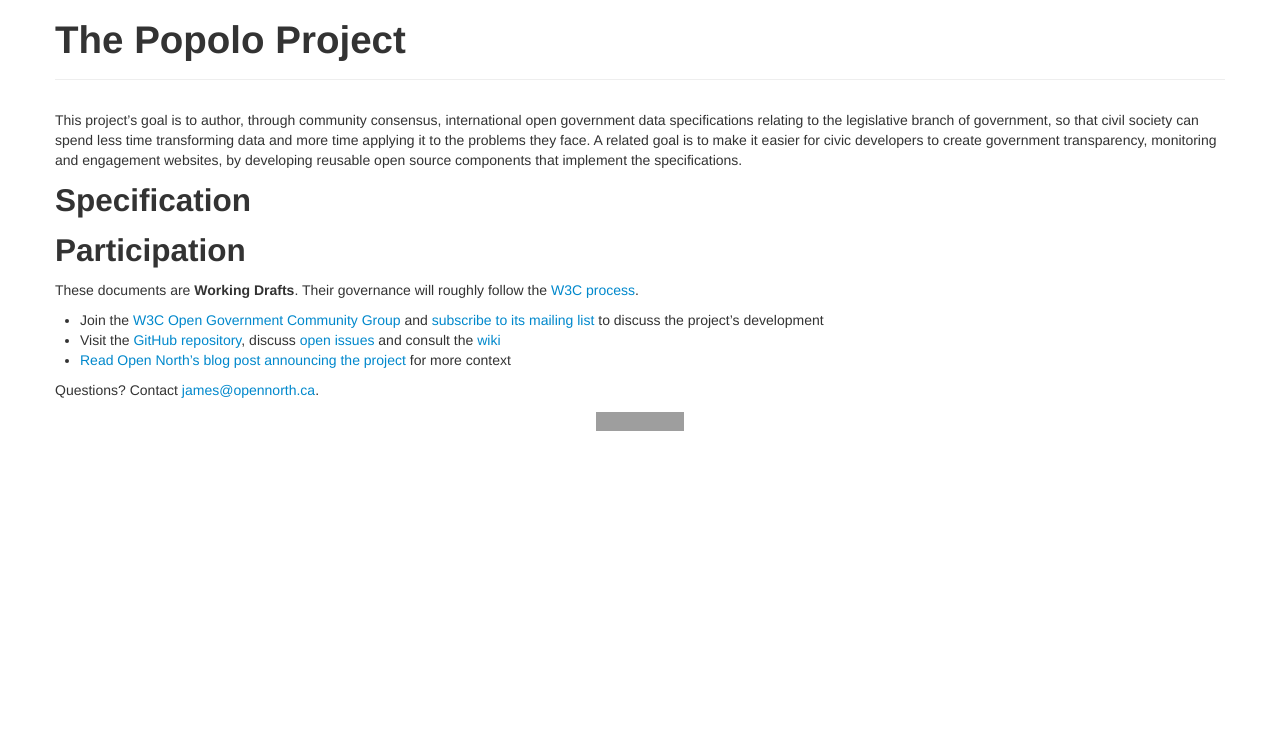
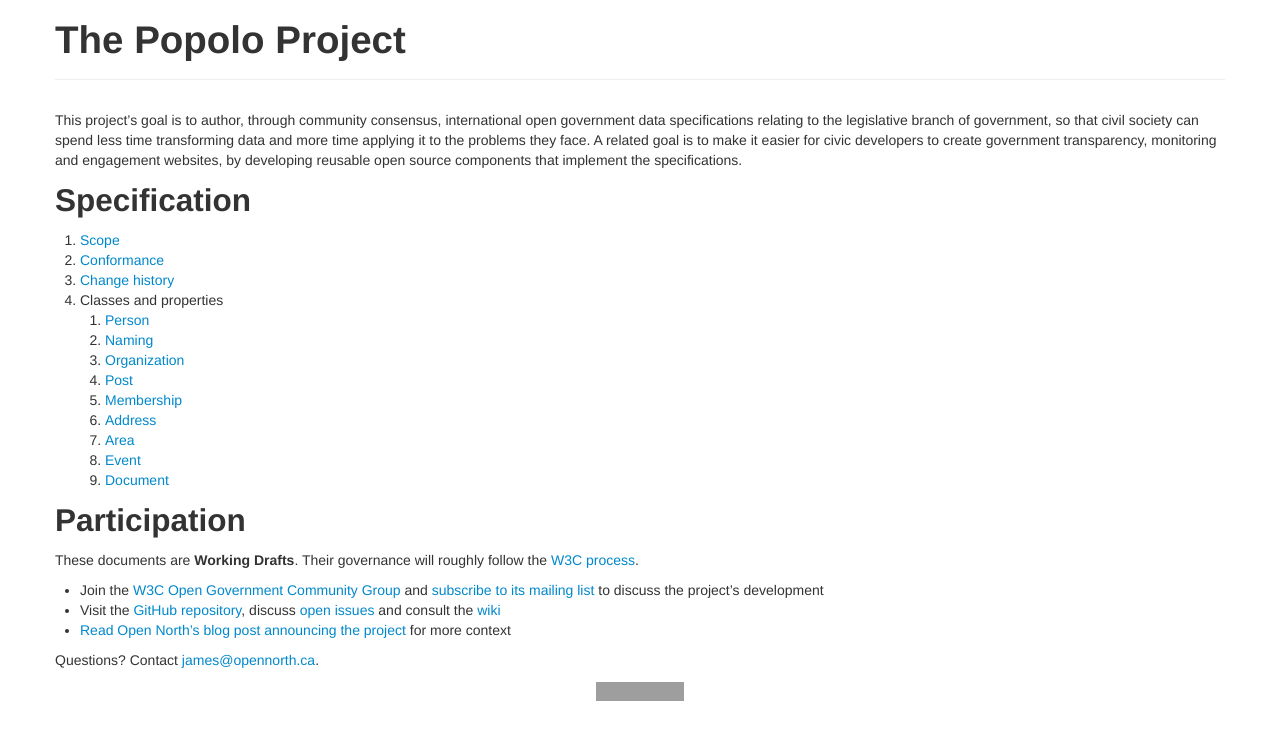
Before and after one commit to popolo-project/popolo-spec, a Jekyll site: the page built from index.md, in a window 1280 px wide. Shown: the top 740 px of the page. Built offline with Jekyll 4.4.1, drawn with Linux system fonts in a browser that asks for light colours; nearby versions of some CDN libraries; Markdown is read by kramdown in place of the engine named in the settings; grey boxes are pictures that could not be loaded.

Commit message:
begin reformatting

```diff
--- a/_layouts/api.html
+++ /dev/null
@@ -1,6 +0,0 @@
----
-layout: default
----
-{% include navigation.html %}
-
-{{ content }}
--- a/css/style.css
+++ b/css/style.css
@@ -4,7 +4,16 @@
 
 .data-page #data a,
 .data-page #data a:hover,
-.data-page #data a:focus {
+.data-page #data a:focus,
+.area-page #area a,
+.area-page #area a:hover,
+.area-page #area a:focus,
+.document-page #document a,
+.document-page #document a:hover,
+.document-page #document a:focus,
+.event-page #event a,
+.event-page #event a:hover,
+.event-page #event a:focus {
   color: #555555;
   text-decoration: none;
   background-color: #e5e5e5;
--- a/index.md
+++ b/index.md
@@ -10,6 +10,20 @@
 
 ## Specification
 
+1. [Scope](/specs/#scope)
+1. [Conformance](/specs/#conformance)
+1. [Change history](/specs/#history)
+1. Classes and properties
+    1. [Person](/specs/person.html)
+    1. [Naming](/specs/naming.html)
+    1. [Organization](/specs/organization.html)
+    1. [Post](/specs/post.html)
+    1. [Membership](/specs/membership.html)
+    1. [Address](/specs/address.html)
+    1. [Area](/specs/area.html)
+    1. [Event](/specs/event.html)
+    1. [Document](/specs/document.html)
+
 ## Participation
 
 These documents are **Working Drafts**. Their governance will roughly follow the [W3C process](http://www.w3.org/Consortium/Process/).
```
Also changed, not shown: _includes/navigation.html (+7 -2 lines), _layouts/specification.html (added, +17 -0 lines), data.md (+0 -39 lines), specs/area.md (added, +8 -0 lines), specs/document.md (added, +8 -0 lines), specs/event.md (added, +8 -0 lines), specs/index.md (added, +59 -0 lines).
